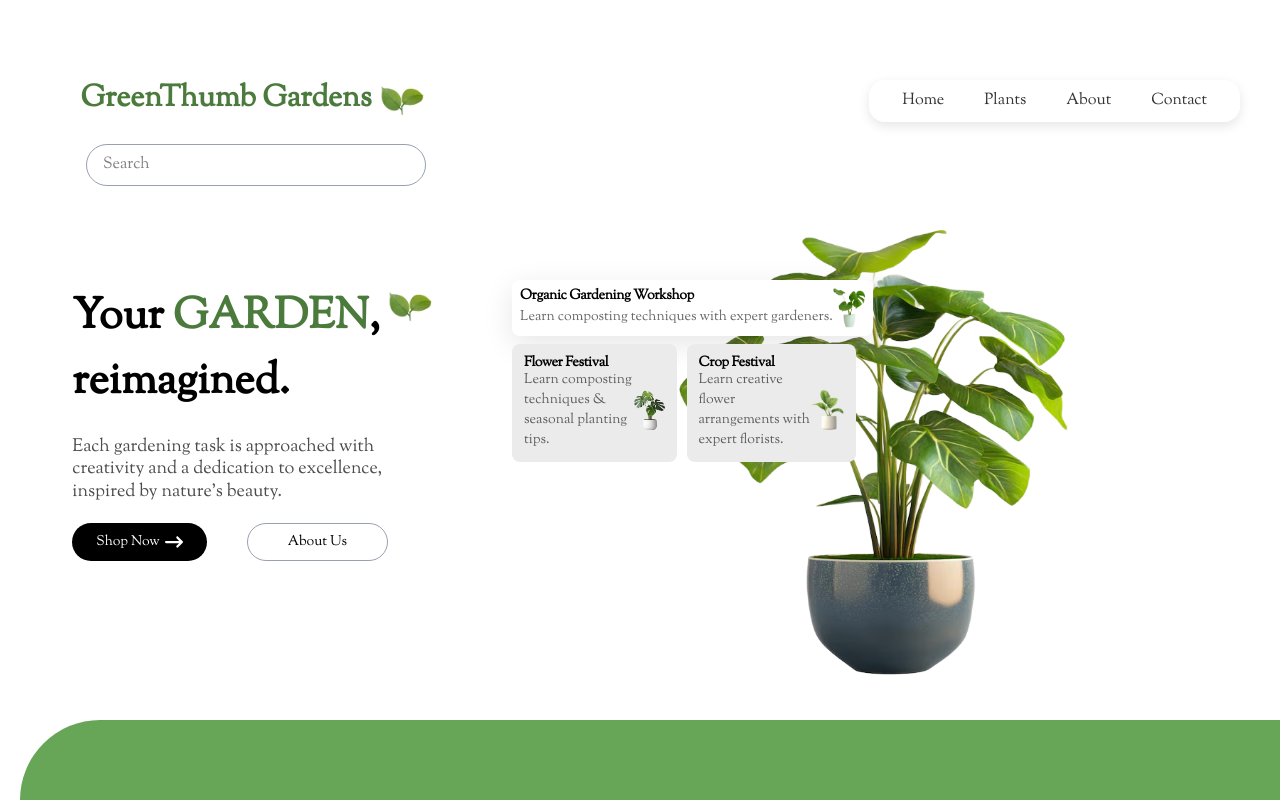
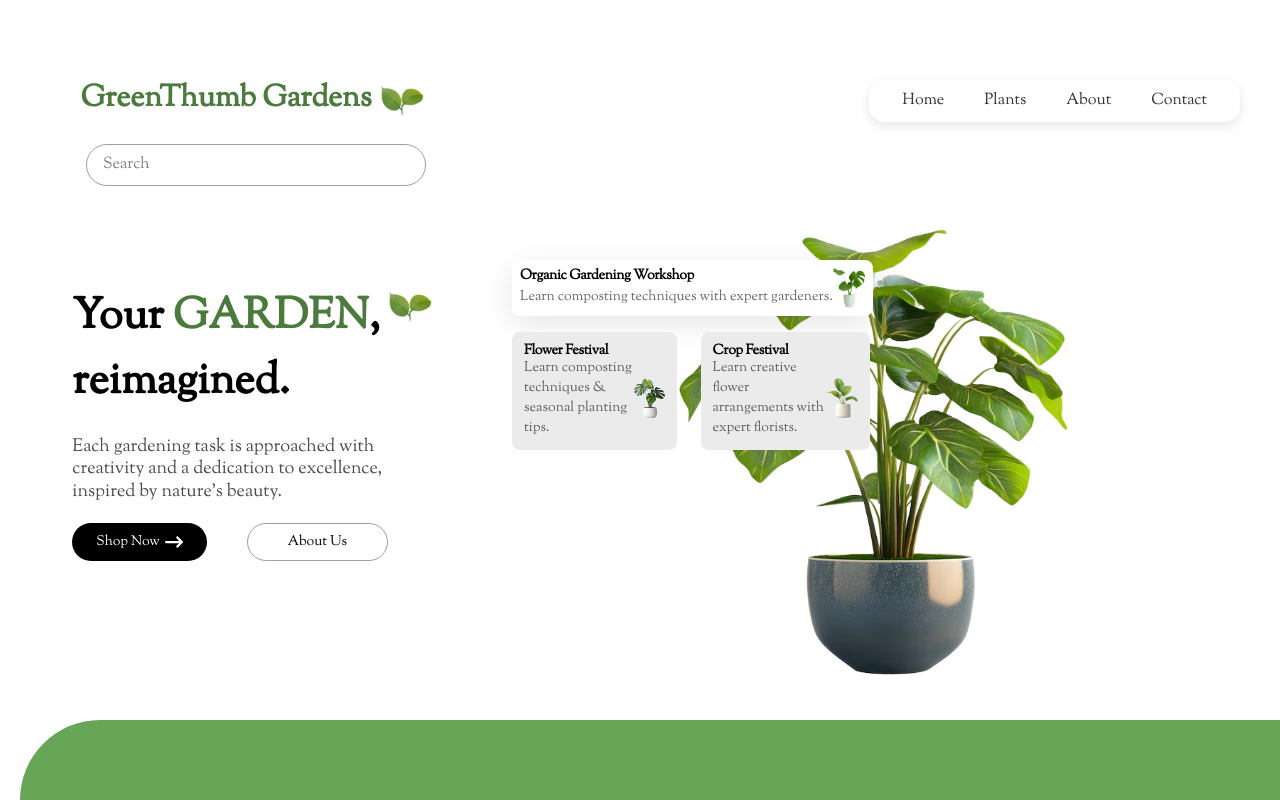
Before and after one commit to PruthviDev-7/GreenThumb-Gardens, a React (Vite) app: page / in a window 1280 px wide. Built offline with nearby package versions, Linux system fonts and the light colour scheme.

Commit message:
Adjust layout spacing in Home component for improved visual alignment

```diff
--- a/src/components/Home.jsx
+++ b/src/components/Home.jsx
@@ -58,7 +58,7 @@ function Home() {
         }}
       >
         <Nav className="absolute top-0 right-10" />
-        <div className="Home_Right_info absolute top-50 left-0">
+        <div className="Home_Right_info absolute top-45 left-0">
           <div className="info1 p-2 shadow-[0_8px_30px_rgba(0,0,0,0.1)] rounded-lg text-left flex  bg-[#FFFFFF] ">
             <div className="flex flex-col gap-1 justify-center">
               <h2 className="font-bold text-sm tracking-tight leading-none ">
@@ -70,7 +70,7 @@ function Home() {
             </div>
             <img className="h-10 w-fit" src={img3} alt="Workshop" />
           </div>
-          <div className="flex gap-2.5 mt-2">
+          <div className="flex gap-6 mt-4">
             <div className="info2 p-3 bg-[#EBEBEB] w-fit  rounded-lg">
               <div>
                 <h2 className="font-bold text-sm tracking-tight leading-none">
```
